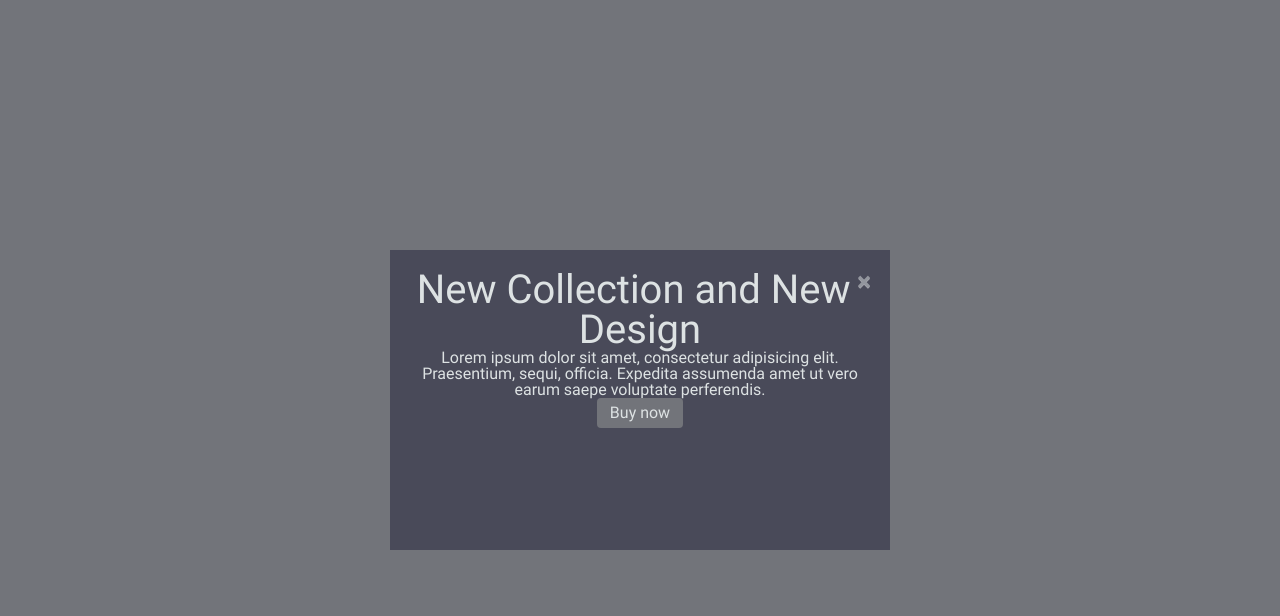
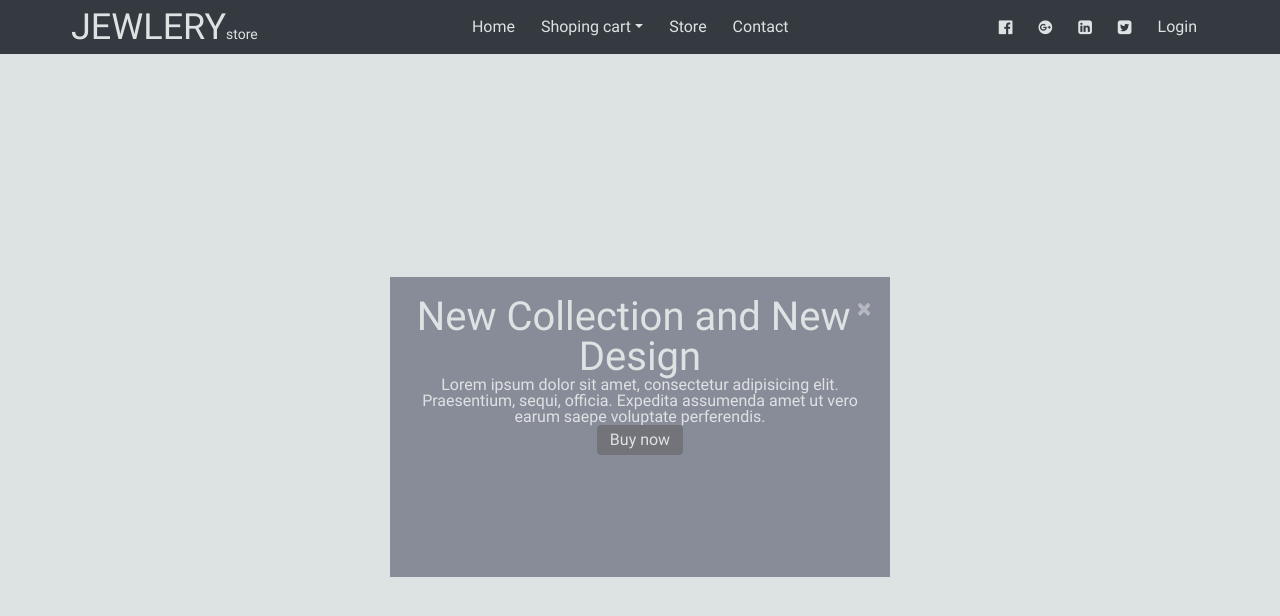
Before and after one commit to jocanjg/newstore, a website: page index.html in a window 1280 px wide. Drawn offline with Linux system fonts and the light colour scheme.

Commit message:
adding navbar

```diff
--- a/index.html
+++ b/index.html
@@ -32,79 +32,79 @@
 
   <body>
 
-    <!--<div class="container-fluid os-wrapper">-->
+    <div class="container-fluid os-wrapper">
 
-      <!--<nav class="navbar fixed-top navbar-dark bg-dark">-->
+      <nav class="navbar navbar-expand fixed-top navbar-dark bg-dark">
 
-          <!--<div class="container">-->
+          <div class="container">
 
-              <!--<a class="navbar-brand btn os-btn-plain" href="#">JEWLERY<span>store</span></a>-->
+              <a class="navbar-brand btn os-btn-plain" href="#">JEWLERY<span>store</span></a>
 
-              <!--<ul class="navbar-nav">-->
+              <ul class="navbar-nav">
 
-                <!--<li class="nav-item">-->
+                <li class="nav-item">
 
-                  <!--<a class="btn os-btn-plain" href="#">Home</a>-->
+                  <a class="btn os-btn-plain" href="#">Home</a>
 
-                <!--</li>-->
+                </li>
 
-                <!--<li class="nav-item">-->
+                <li class="nav-item">
 
-                  <!--<a class="btn os-btn-plain dropdown-toggle" href="#">Shoping cart</a>-->
+                  <a class="btn os-btn-plain dropdown-toggle" href="#">Shoping cart</a>
 
-                <!--</li>-->
+                </li>
 
-                <!--<li>-->
+                <li>
 
-                  <!--<a class="btn os-btn-plain" href="#">Store</a>-->
+                  <a class="btn os-btn-plain" href="#">Store</a>
 
-                <!--</li>-->
+                </li>
 
-                <!--<li>-->
+                <li>
 
-                  <!--<a class="btn os-btn-plain" href="#">Contact</a>-->
+                  <a class="btn os-btn-plain" href="#">Contact</a>
 
-                <!--</li>-->
+                </li>
 
-              <!--</ul>-->
+              </ul>
 
-              <!--<ul class="navbar-nav">-->
+              <ul class="navbar-nav">
 
-                <!--<li class="nav-item">-->
+                <li class="nav-item">
 
-                  <!--<a class="btn os-btn-plain fa fa-facebook-official" href="#"></a>-->
+                  <a class="btn os-btn-plain fa fa-facebook-official" href="#"></a>
 
-                <!--</li>-->
+                </li>
 
-                <!--<li class="nav-item">-->
+                <li class="nav-item">
 
-                  <!--<a class="btn os-btn-plain fa fa-google-plus-official" href="#"></a>-->
+                  <a class="btn os-btn-plain fa fa-google-plus-official" href="#"></a>
 
-                <!--</li>-->
+                </li>
 
-                <!--<li class="nav-item">-->
+                <li class="nav-item">
 
-                  <!--<a class="btn os-btn-plain fa fa-linkedin-square" href="#"></a>-->
+                  <a class="btn os-btn-plain fa fa-linkedin-square" href="#"></a>
 
-                <!--</li>-->
+                </li>
 
-                <!--<li class="nav-item">-->
+                <li class="nav-item">
 
-                  <!--<a class="btn os-btn-plain fa fa-twitter-square" href="#"></a>-->
+                  <a class="btn os-btn-plain fa fa-twitter-square" href="#"></a>
 
-                <!--</li>-->
+                </li>
 
-                <!--<li class="nav-item">-->
+                <li class="nav-item">
 
-                  <!--<a class="btn os-btn-plain" href="#">Login</a>-->
+                  <a class="btn os-btn-plain" href="#">Login</a>
 
-                <!--</li>-->
+                </li>
 
-              <!--</ul>-->
+              </ul>
 
-          <!--</div>-->
+          </div>
 
-      <!--</nav>-->
+      </nav>
 
         <div class="showcase" id="sliding-up">
 
```
